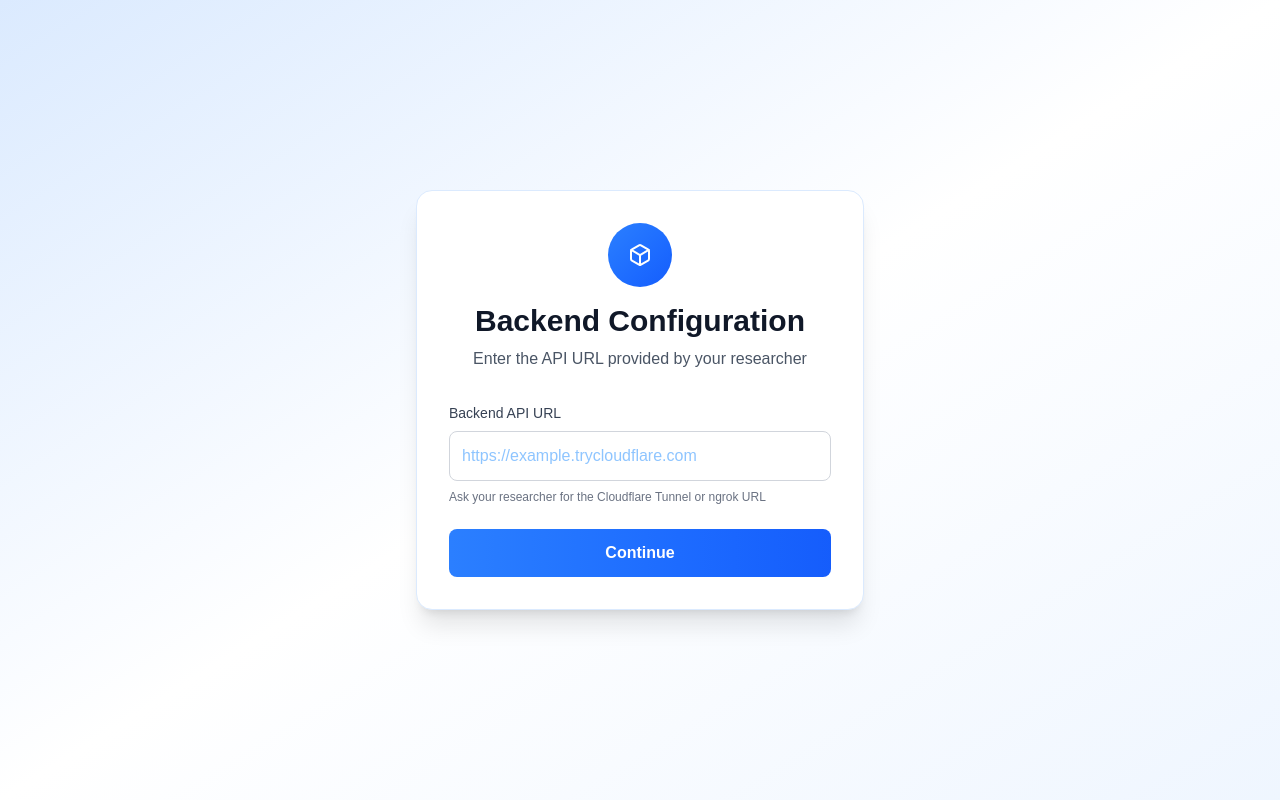
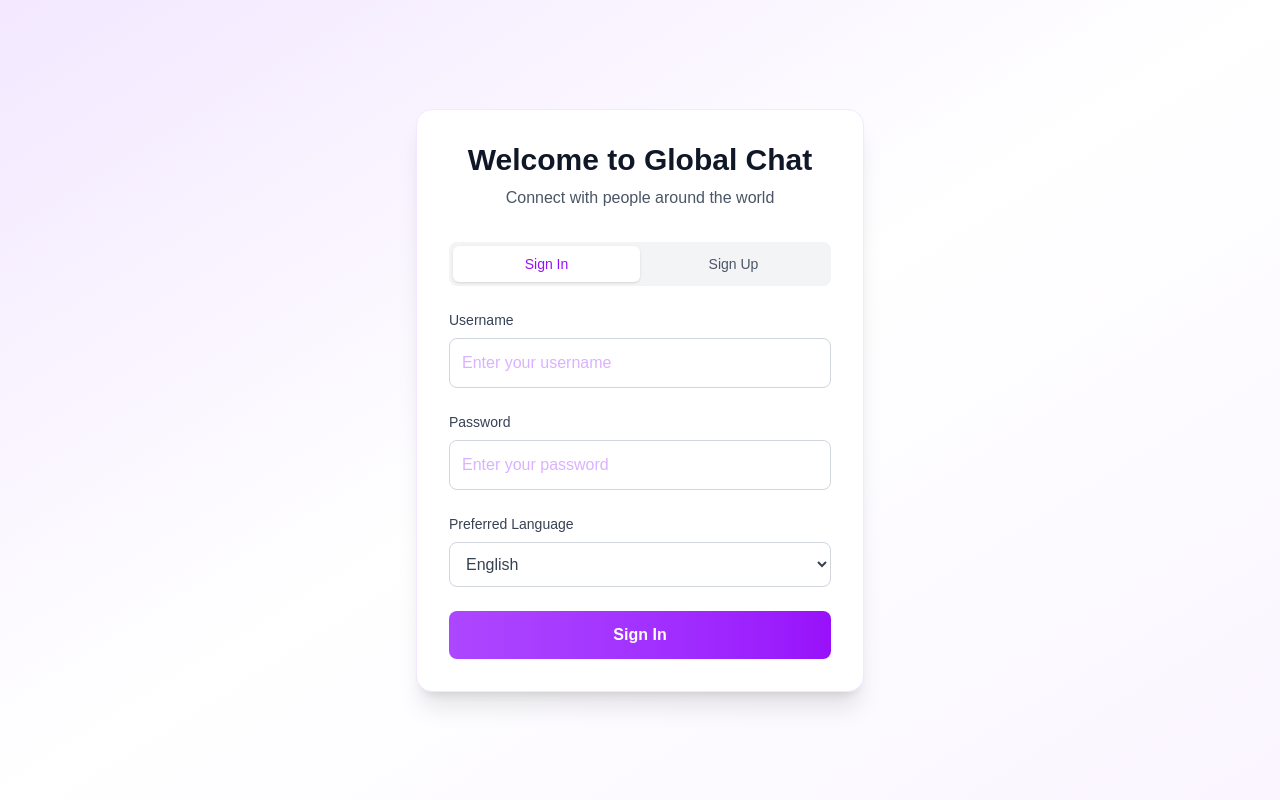
Before and after one commit to ariawantstokhs/multilingual-communication, a Next.js app in the folder frontend/: page / in a window 1280 px wide. Built offline with nearby package versions, Linux system fonts and the light colour scheme.

Commit message:
removed claudeflare'

```diff
--- a/frontend/src/app/page.tsx
+++ b/frontend/src/app/page.tsx
@@ -43,139 +43,14 @@ const LANGUAGES = {
   ur: 'اردو'
 } as const;
 
-// API URL Configuration Component
-function ApiUrlForm({ onUrlSet }: { onUrlSet: (url: string) => void }) {
-  const [apiUrl, setApiUrl] = useState('');
-  const [error, setError] = useState('');
-  const [isValidating, setIsValidating] = useState(false);
-
-  const handleSubmit = async (e: React.FormEvent) => {
-    e.preventDefault();
-    const trimmedUrl = apiUrl.trim();
-
-    if (!trimmedUrl) {
-      setError('Please enter the API URL');
-      return;
-    }
-
-    // Basic URL validation
-    try {
-      new URL(trimmedUrl);
-    } catch {
-      setError('Please enter a valid URL (e.g., https://example.trycloudflare.com)');
-      return;
-    }
-
-    // Validate that the backend is reachable
-    setIsValidating(true);
-    setError('');
-
-    try {
-      const controller = new AbortController();
-      const timeoutId = setTimeout(() => controller.abort(), 10000); // 10 second timeout
-
-      const response = await fetch(`${trimmedUrl}/health`, {
-        method: 'GET',
-        signal: controller.signal,
-      });
-
-      clearTimeout(timeoutId);
-
-      if (!response.ok) {
-        throw new Error('Backend responded but is not healthy');
-      }
-
-      // Success - save and proceed
-      localStorage.setItem('api_url', trimmedUrl);
-      onUrlSet(trimmedUrl);
-    } catch (err) {
-      if (err instanceof Error) {
-        if (err.name === 'AbortError') {
-          setError('Connection timeout. Please check the URL and try again.');
-        } else if (err.message.includes('Failed to fetch') || err.message.includes('NetworkError')) {
-          setError('Cannot reach backend. Please verify the URL is correct and the backend is running.');
-        } else {
-          setError('Backend is not responding correctly. Please check with your researcher.');
-        }
-      } else {
-        setError('An unexpected error occurred. Please try again.');
-      }
-    } finally {
-      setIsValidating(false);
-    }
-  };
-
-  return (
-    <div className="min-h-screen flex items-center justify-center bg-gradient-to-br from-blue-100 via-white to-blue-50">
-      <div className="max-w-md w-full mx-4">
-        <div className="bg-white rounded-2xl shadow-xl p-8 border border-blue-100">
-          <div className="text-center mb-8">
-            <div className="w-16 h-16 bg-gradient-to-br from-blue-500 to-blue-600 rounded-full flex items-center justify-center mx-auto mb-4">
-              <svg width="24" height="24" viewBox="0 0 24 24" fill="none" className="text-white">
-                <path d="M21 16V8a2 2 0 0 0-1-1.73l-7-4a2 2 0 0 0-2 0l-7 4A2 2 0 0 0 3 8v8a2 2 0 0 0 1 1.73l7 4a2 2 0 0 0 2 0l7-4A2 2 0 0 0 21 16z" stroke="currentColor" strokeWidth="2" strokeLinecap="round" strokeLinejoin="round"/>
-                <polyline points="3.27 6.96 12 12.01 20.73 6.96" stroke="currentColor" strokeWidth="2" strokeLinecap="round" strokeLinejoin="round"/>
-                <line x1="12" y1="22.08" x2="12" y2="12" stroke="currentColor" strokeWidth="2" strokeLinecap="round" strokeLinejoin="round"/>
-              </svg>
-            </div>
-            <h1 className="text-3xl font-bold text-gray-900 mb-2">Backend Configuration</h1>
-            <p className="text-gray-600">Enter the API URL provided by your researcher</p>
-          </div>
-
-          {error && (
-            <div className="mb-4 p-3 bg-red-50 border border-red-200 rounded-lg text-red-700 text-sm">
-              {error}
-            </div>
-          )}
-
-          <form onSubmit={handleSubmit} className="space-y-6">
-            <div>
-              <label htmlFor="api-url" className="block text-sm font-medium text-gray-700 mb-2">
-                Backend API URL
-              </label>
-              <input
-                id="api-url"
-                type="text"
-                required
-                className="w-full p-3 border border-gray-300 rounded-lg focus:outline-none focus:ring-2 focus:ring-blue-500 focus:border-transparent transition-all duration-200 text-gray-700 placeholder-blue-300"
-                placeholder="https://example.trycloudflare.com"
-                value={apiUrl}
-                onChange={(e) => setApiUrl(e.target.value)}
-              />
-              <p className="mt-2 text-xs text-gray-500">
-                Ask your researcher for the Cloudflare Tunnel or ngrok URL
-              </p>
-            </div>
-
-            <button
-              type="submit"
-              disabled={isValidating}
-              className="w-full bg-gradient-to-r from-blue-500 to-blue-600 text-white font-semibold py-3 px-4 rounded-lg hover:from-blue-600 hover:to-blue-700 focus:outline-none focus:ring-2 focus:ring-blue-500 focus:ring-offset-2 transform transition-all duration-200 hover:scale-[1.02] disabled:opacity-50 disabled:cursor-not-allowed disabled:hover:scale-100"
-            >
-              {isValidating ? (
-                <div className="flex items-center justify-center">
-                  <div className="w-4 h-4 border-2 border-white border-t-transparent rounded-full animate-spin mr-2"></div>
-                  Validating Backend...
-                </div>
-              ) : (
-                'Continue'
-              )}
-            </button>
-          </form>
-        </div>
-      </div>
-    </div>
-  );
-}
+// Hardcoded API URL for localhost testing
+const API_URL = 'http://localhost:8000';
 
 // Lab Access Password Component
 function LabAccessForm({ onAccessGranted }: { onAccessGranted: () => void }) {
   const [password, setPassword] = useState('');
   const [isLoading, setIsLoading] = useState(false);
   const [error, setError] = useState('');
-
-  const API_URL = typeof window !== 'undefined'
-    ? (localStorage.getItem('api_url') || 'http://localhost:8000')
-    : 'http://localhost:8000';
 
   const handleSubmit = async (e: React.FormEvent) => {
     e.preventDefault();
@@ -285,10 +160,6 @@ function LoginForm({ onLogin, onBackendError }: { onLogin: (user: User, token: s
   const [isLogin, setIsLogin] = useState(true);
   const [isLoading, setIsLoading] = useState(false);
   const [error, setError] = useState('');
-
-  const API_URL = typeof window !== 'undefined'
-    ? (localStorage.getItem('api_url') || 'http://localhost:8000')
-    : 'http://localhost:8000';
 
   const handleSubmit = async (e: React.FormEvent) => {
     e.preventDefault();
@@ -487,10 +358,6 @@ function ProfileModal({ token, onClose }: { token: string; onClose: () => void }
   const [editingProfile, setEditingProfile] = useState<TranslationProfile | null>(null);
   const [error, setError] = useState('');
   const [actionLoading, setActionLoading] = useState<string | null>(null);
-
-  const API_URL = typeof window !== 'undefined'
-    ? (localStorage.getItem('api_url') || 'http://localhost:8000')
-    : 'http://localhost:8000';
 
   useEffect(() => {
     fetchProfiles();
@@ -715,10 +582,6 @@ function ProfileCreateForm({ token, onSuccess, onCancel }: { token: string; onSu
   const [isLoading, setIsLoading] = useState(false);
   const [error, setError] = useState('');
 
-  const API_URL = typeof window !== 'undefined'
-    ? (localStorage.getItem('api_url') || 'http://localhost:8000')
-    : 'http://localhost:8000';
-
   const handleSubmit = async (e: React.FormEvent) => {
     e.preventDefault();
 
@@ -876,10 +739,6 @@ function ProfileEditForm({ token, profile, onSuccess, onCancel }: { token: strin
   const [sampleTexts, setSampleTexts] = useState<string[]>([...profile.sample_texts]);
   const [isLoading, setIsLoading] = useState(false);
   const [error, setError] = useState('');
-
-  const API_URL = typeof window !== 'undefined'
-    ? (localStorage.getItem('api_url') || 'http://localhost:8000')
-    : 'http://localhost:8000';
 
   const handleSubmit = async (e: React.FormEvent) => {
     e.preventDefault();
@@ -1048,10 +907,6 @@ function ChatInterface({ user, token, onLogout, onBackendError }: { user: User;
   const [activeProfile, setActiveProfile] = useState<TranslationProfile | null>(null);
   const messagesEndRef = useRef<HTMLDivElement>(null);
 
-  const API_URL = typeof window !== 'undefined'
-    ? (localStorage.getItem('api_url') || 'http://localhost:8000')
-    : 'http://localhost:8000';
-
   // Fetch active profile on mount
   useEffect(() => {
     const fetchActiveProfile = async () => {
@@ -1076,10 +931,7 @@ function ChatInterface({ user, token, onLogout, onBackendError }: { user: User;
   };
 
   useEffect(() => {
-    const base = typeof window !== 'undefined'
-      ? (localStorage.getItem('api_url') || 'http://localhost:8000')
-      : 'http://localhost:8000';
-    const newSocket = io(base, {
+    const newSocket = io(API_URL, {
       path: '/socket.io',
       transports: ['websocket', 'polling'],
       reconnection: true,
@@ -1389,16 +1241,9 @@ export default function Home() {
   const [user, setUser] = useState<User | null>(null);
   const [token, setToken] = useState<string | null>(null);
   const [isClient, setIsClient] = useState(false);
-  const [hasApiUrl, setHasApiUrl] = useState(false);
 
   useEffect(() => {
     setIsClient(true);
-
-    // Check for API URL first
-    const apiUrl = localStorage.getItem('api_url');
-    if (apiUrl) {
-      setHasApiUrl(true);
-    }
 
     // Check for stored token and user info
     const storedToken = localStorage.getItem('auth_token');
@@ -1431,16 +1276,10 @@ export default function Home() {
     localStorage.removeItem('user_info');
   };
 
-  const handleApiUrlSet = (url: string) => {
-    setHasApiUrl(true);
-  };
-
   const handleBackendError = () => {
-    // Reset everything and go back to URL input
-    setHasApiUrl(false);
+    // Reset user session on backend error
     setUser(null);
     setToken(null);
-    localStorage.removeItem('api_url');
     localStorage.removeItem('auth_token');
     localStorage.removeItem('user_info');
   };
@@ -1456,16 +1295,11 @@ export default function Home() {
     );
   }
 
-  // Step 1: Show API URL form if no API URL set
-  if (!hasApiUrl) {
-    return <ApiUrlForm onUrlSet={handleApiUrlSet} />;
-  }
-
-  // Step 2: Show login form if no user/token
+  // Step 1: Show login form if no user/token
   if (!user || !token) {
     return <LoginForm onLogin={handleLogin} onBackendError={handleBackendError} />;
   }
 
-  // Step 3: Show chat interface if authenticated
+  // Step 2: Show chat interface if authenticated
   return <ChatInterface user={user} token={token} onLogout={handleLogout} onBackendError={handleBackendError} />;
 }
```
Also changed, not shown: 2 other files (tests, documents, lock files or other folders).
